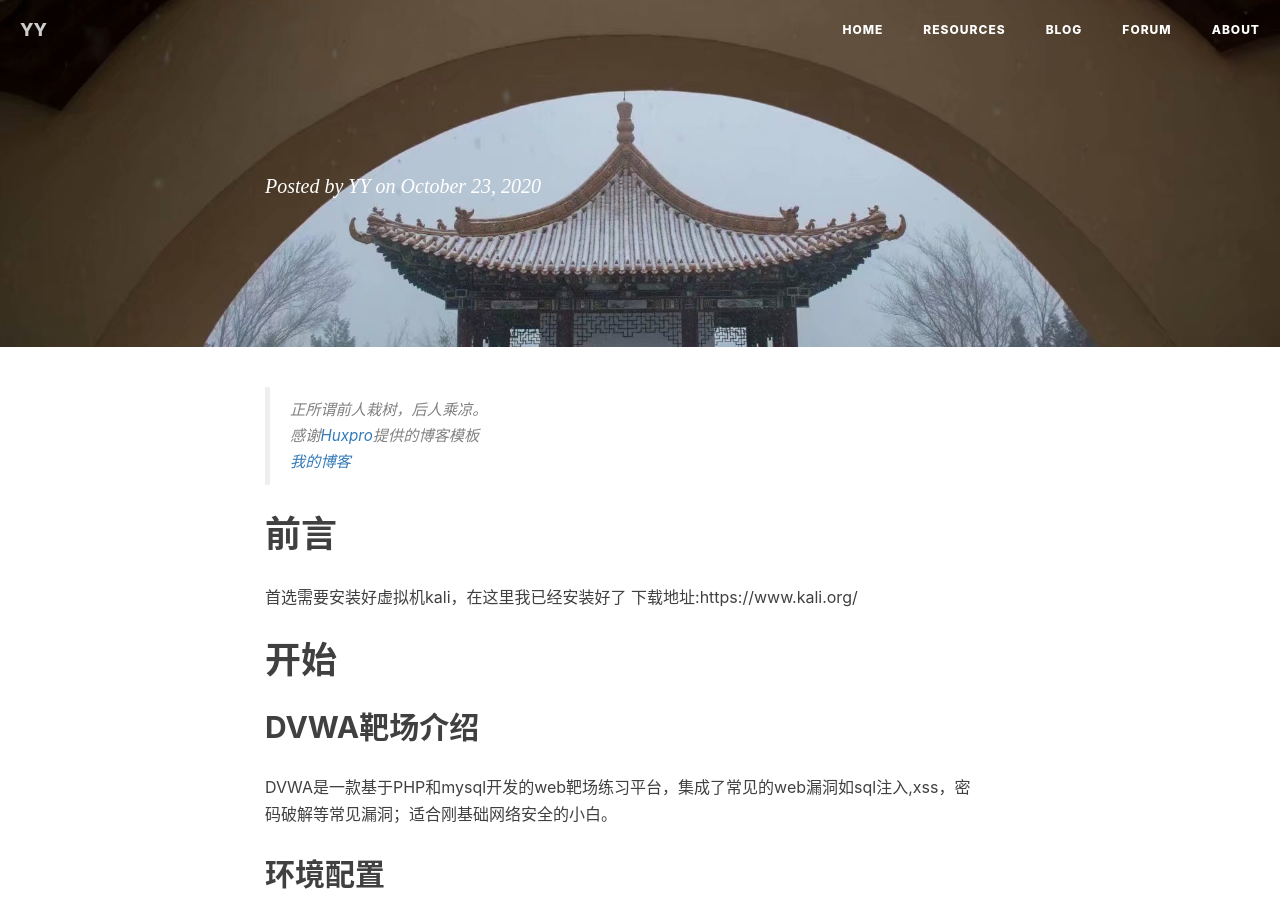
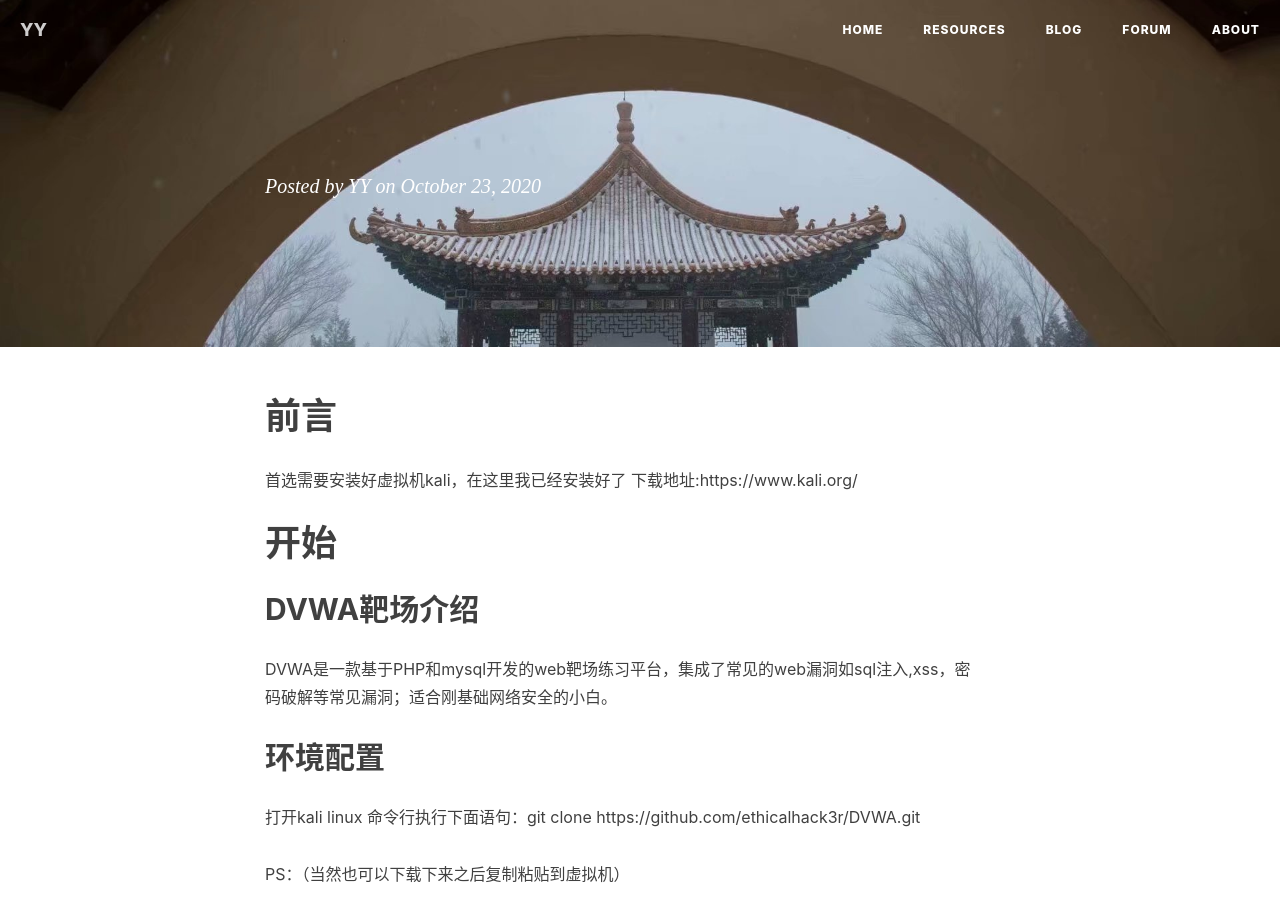
Before and after one commit to yangyang-linux/yangyang-linux.github.io, a Jekyll site: the page built from _posts/2020-10-16-kali搭建dvwa靶场.md, in a window 1280 px wide and 900 px high. Built offline with Jekyll 4.4.1, drawn with Linux system fonts in a browser that asks for light colours; nearby versions of some CDN libraries; our own code applies the rules of GitHub Pages for plain Markdown files; comment, search, counter and statistics services are not loaded.

Commit message:
Update 2020-10-16-kali搭建dvwa靶场.md

```diff
--- a/_posts/2020-10-16-kali搭建dvwa靶场.md
+++ b/_posts/2020-10-16-kali搭建dvwa靶场.md
@@ -10,11 +10,6 @@ tags:
 	- Dvwa
 ---
 
-> 正所谓前人栽树，后人乘凉。
->
-> 感谢[Huxpro](https://github.com/huxpro)提供的博客模板
->
-> [我的博客](http://yangyang-linux.github.io)
 
 # 前言
 首选需要安装好虚拟机kali，在这里我已经安装好了
```
